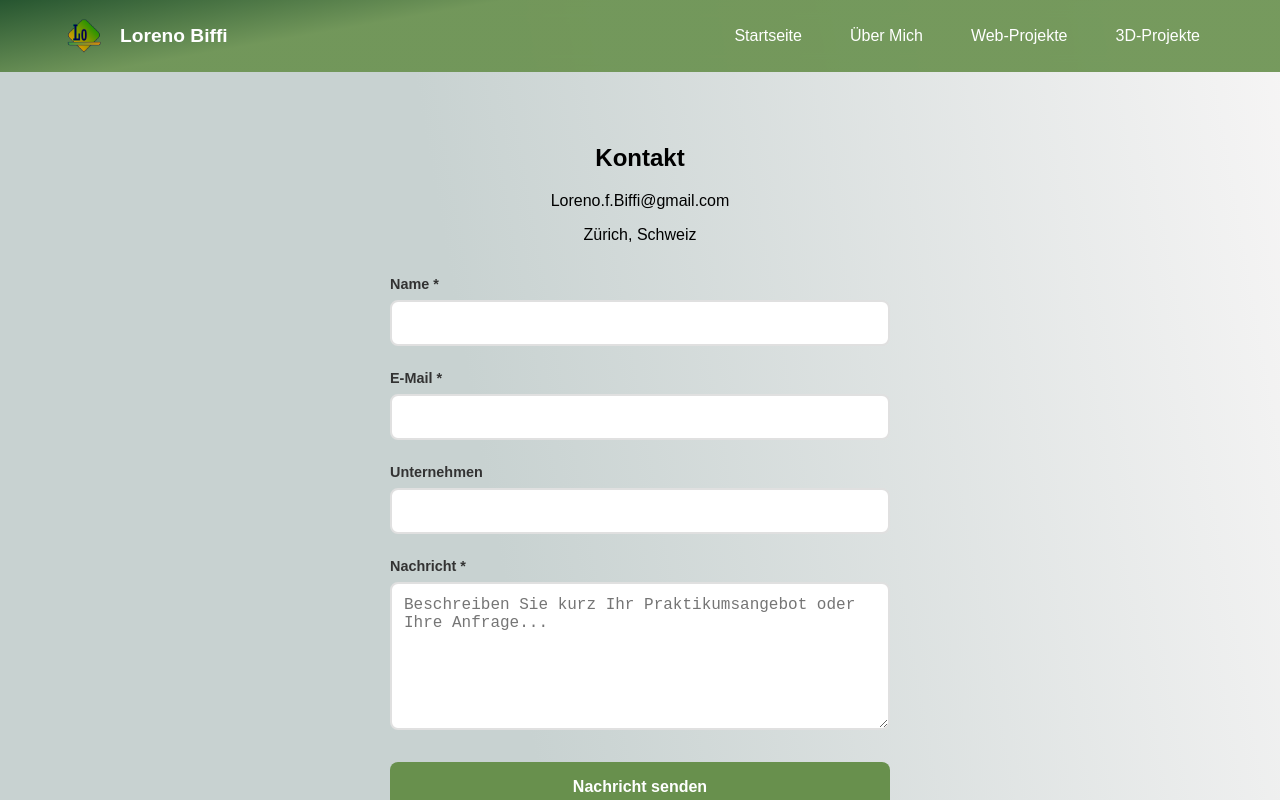
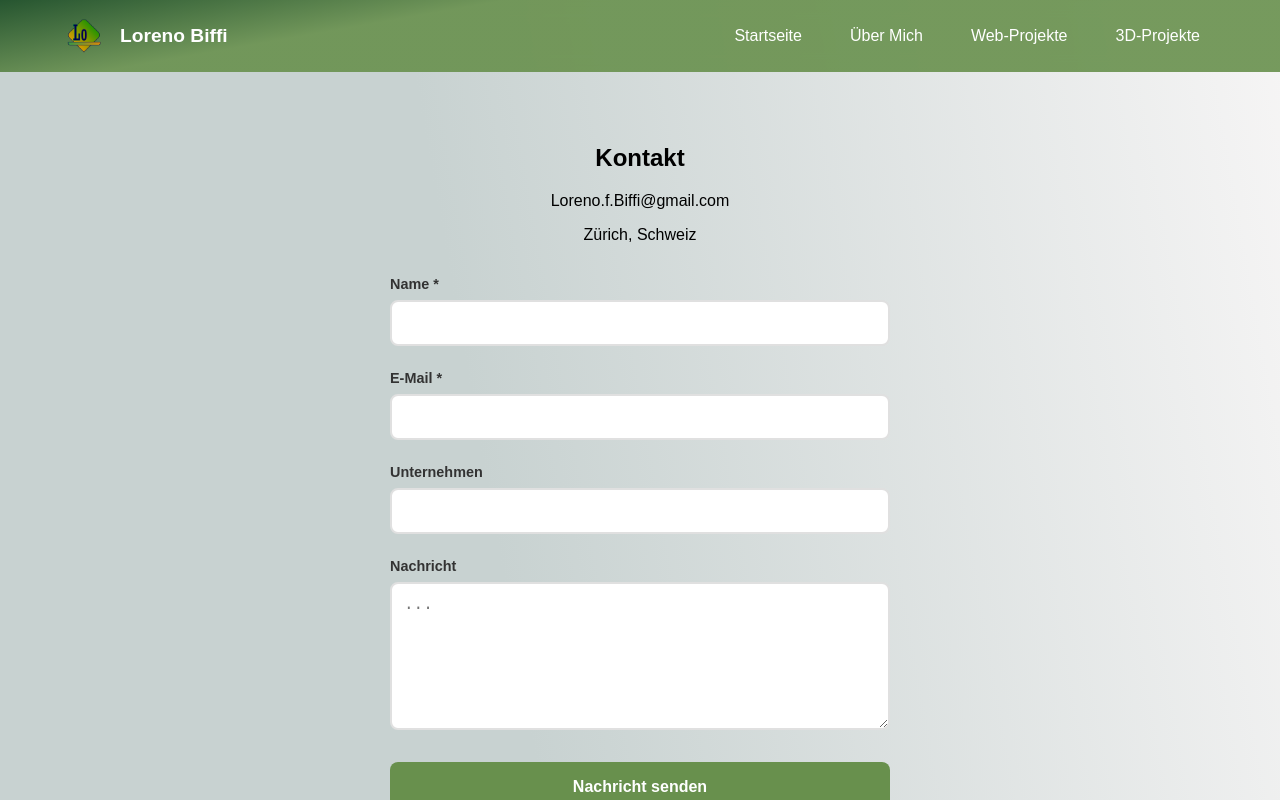
Before and after one commit to LorenoWiss/LorenoBiffiWebseite, a Vue app in the folder Bewerbungswebseite/: page /kontakt in a window 1280 px wide. Shown: the top 800 px of the page. Built offline with nearby package versions, Linux system fonts and the light colour scheme.

Commit message:
Error Fix

```diff
--- a/Bewerbungswebseite/src/components/Kontakt.vue
+++ b/Bewerbungswebseite/src/components/Kontakt.vue
@@ -13,28 +13,42 @@
     >
       <div class="form-group">
         <label for="name">Name *</label>
-        <input type="text" id="name" name="name" v-model="form.name"
-               :class="{ 'error': errors.name }">
+        <input
+          type="text"
+          id="name"
+          name="name"
+          v-model="form.name"
+          :class="{ error: errors.name }"
+        />
         <span v-if="errors.name" class="error-text">{{ errors.name }}</span>
       </div>
 
       <div class="form-group">
         <label for="email">E-Mail *</label>
-        <input type="email" id="email" name="email" v-model="form.email"
-               :class="{ 'error': errors.email }">
+        <input
+          type="email"
+          id="email"
+          name="email"
+          v-model="form.email"
+          :class="{ error: errors.email }"
+        />
         <span v-if="errors.email" class="error-text">{{ errors.email }}</span>
       </div>
 
       <div class="form-group">
         <label for="company">Unternehmen</label>
-        <input type="text" id="company" name="company" v-model="form.company">
+        <input type="text" id="company" name="company" v-model="form.company" />
       </div>
 
       <div class="form-group">
-        <label for="message">Nachricht *</label>
-        <textarea id="message" name="message" v-model="form.message"
-                  placeholder="Beschreiben Sie kurz Ihr Praktikumsangebot oder Ihre Anfrage..."
-                  :class="{ 'error': errors.message }"></textarea>
+        <label for="message">Nachricht</label>
+        <textarea
+          id="message"
+          name="message"
+          v-model="form.message"
+          placeholder="... "
+          :class="{ error: errors.message }"
+        ></textarea>
         <span v-if="errors.message" class="error-text">{{ errors.message }}</span>
       </div>
 
@@ -48,12 +62,13 @@
     </div>
 
     <div v-if="submitStatus === 'error'" class="error-message">
-      Fehler beim Senden. Bitte versuchen Sie es erneut oder schreiben Sie direkt an Loreno.f.Biffi@gmail.com
+      Fehler beim Senden. Bitte versuchen Sie es erneut oder schreiben Sie direkt an
+      Loreno.f.Biffi@gmail.com
     </div>
 
     <div class="formspree-attribution">
       <a href="https://formspree.io" target="_blank" class="formspree-link">
-        <img src="@/assets/formspree-logo-no-text.svg" alt="Formspree" class="formspree-logo">
+        <img src="@/assets/formspree-logo-no-text.svg" alt="Formspree" class="formspree-logo" />
         Powered by Formspree
       </a>
     </div>
@@ -62,7 +77,11 @@
       <a href="https://github.com/LorenoWiss" target="_blank" class="social-link">
         <font-awesome-icon :icon="['fab', 'github']" /> GitHub
       </a>
-      <a href="https://www.linkedin.com/in/loreno-biffi-261658377/" target="_blank" class="social-link">
+      <a
+        href="https://www.linkedin.com/in/loreno-biffi-261658377/"
+        target="_blank"
+        class="social-link"
+      >
         <font-awesome-icon :icon="['fab', 'linkedin']" /> LinkedIn
       </a>
     </div>
@@ -108,12 +127,6 @@ export default {
         this.errors.email = 'Bitte geben Sie eine gültige E-Mail-Adresse ein'
       }
 
-      if (!this.form.message.trim()) {
-        this.errors.message = 'Bitte geben Sie eine Nachricht ein'
-      } else if (this.form.message.trim().length < 10) {
-        this.errors.message = 'Die Nachricht muss mindestens 10 Zeichen lang sein'
-      }
-
       return Object.keys(this.errors).length === 0
     },
 
@@ -135,8 +148,8 @@ export default {
           method: 'POST',
           body: formData,
           headers: {
-            'Accept': 'application/json'
-          }
+            Accept: 'application/json',
+          },
         })
 
         if (response.ok) {
--- a/Bewerbungswebseite/src/components/UeberMich.vue
+++ b/Bewerbungswebseite/src/components/UeberMich.vue
@@ -72,7 +72,7 @@
         <section class="cta-card">
           <h2 class="cv-title">Praktikumssuche</h2>
           <p>
-            Ich suche aktuell nach einem passenden Praktikum, um meine Ausbildung abzuschließen und
+            Ich suche nach einem passenden Praktikum, um meine Ausbildung abzuschließen und
             praktische Erfahrung in einem professionellen Umfeld zu sammeln.
           </p>
           <router-link to="/#kontakt" class="cta-button">Kontakt aufnehmen</router-link>
```
